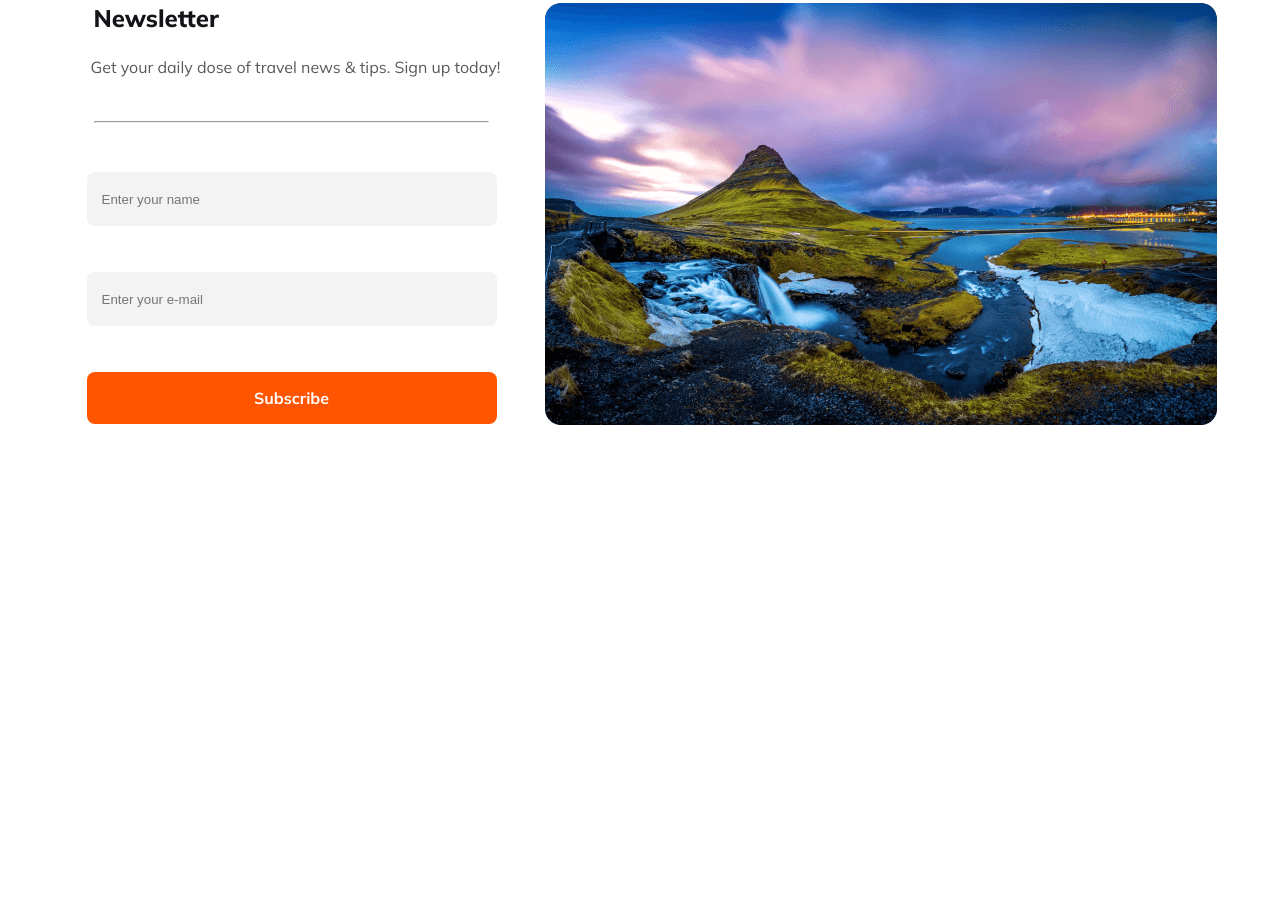
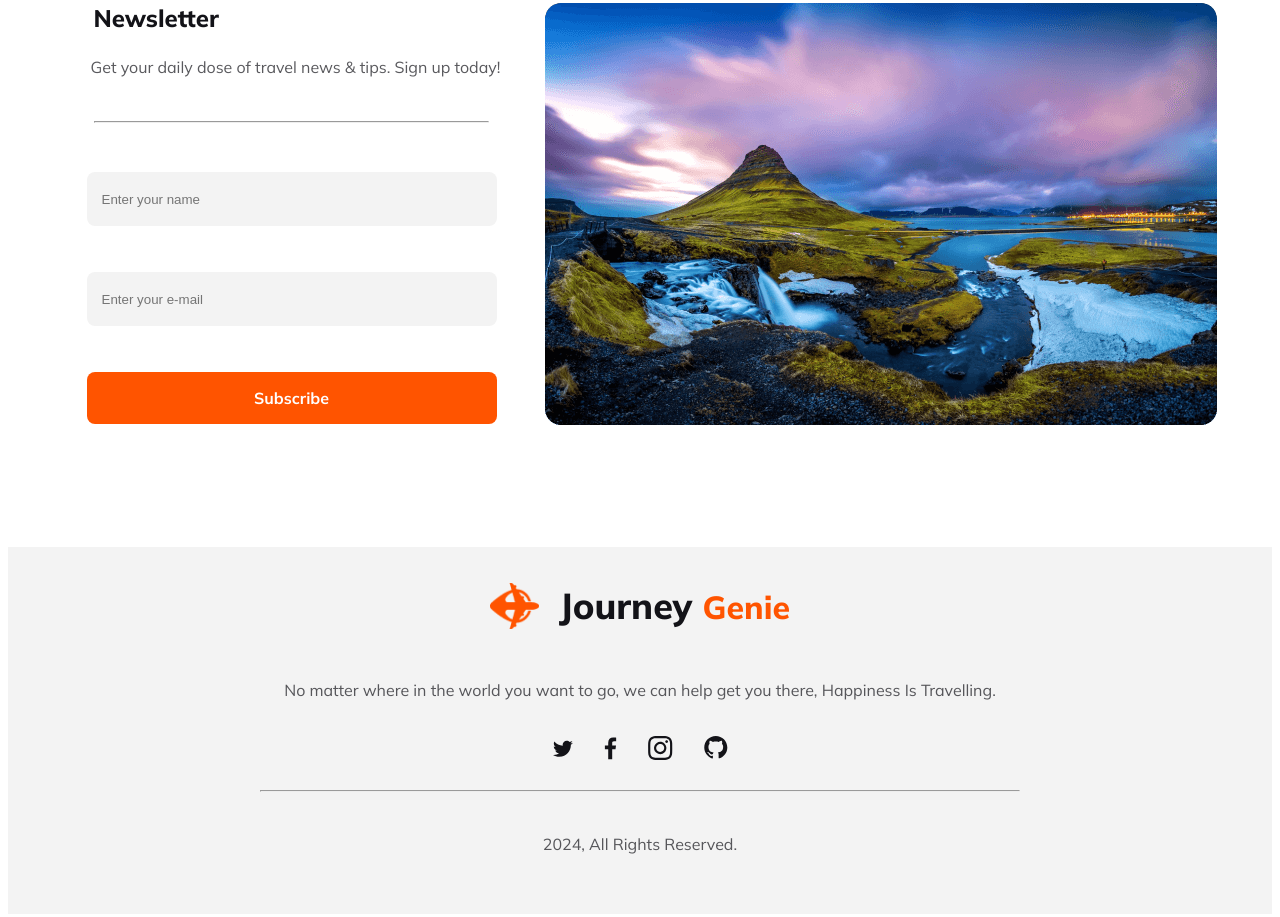
Before and after one commit to rahilaanan/Assignment2, a plain HTML site: page index.html in a window 1280 px wide. Shown: the part 3493-4410 px from the top of the page. Before the commit the page ends 3948 px from the top, so only its background shows below. Drawn offline with Linux system fonts and the light colour scheme.

Commit message:
added footer

```diff
--- a/index.html
+++ b/index.html
@@ -176,7 +176,21 @@
     </main>
 
     <footer>
+<div class="footer-icon">
+    <img src="Images/Group 40071 (2).png" alt="">
+                <h3>Journey <span style="color: #FF5400 ; font-size:32px ;">Genie</span> </h3>
 
+</div>
+<p class="tour-des">No matter where in the world you want to go, we can help get you there,
+    Happiness Is Travelling.</p>
+    <br>
+    <br>
+<img src="Images/icons/Social.svg" alt="">
+<br>
+<br>
+<hr>
+<br>
+<p class="tour-des" style="padding-bottom: 60px;">2024, All Rights Reserved.</p>
     </footer>
 </body>
 
--- a/styles/style.css
+++ b/styles/style.css
@@ -19,7 +19,7 @@ nav img {
     height: 56px;
 }
 
-nav h3 {
+nav h3, footer h3 {
     color: #131318;
     font-size: 36px;
     font-weight: 800;
@@ -398,3 +398,25 @@ font-size: 16px;
 font-weight: 700;
 cursor: pointer;
   }
+
+  /* footer style */
+
+  footer{
+margin-top: 100px;
+text-align: center;
+background: rgba(19, 19, 24, 0.05);
+  }
+.footer-icon{
+    display: flex;
+    justify-content: center;
+    align-items: center;
+    gap: 20px;
+}
+.footer-icon img{
+    width: 49px;
+    height: 46px;
+
+}
+footer hr{
+    width: 60%;
+}
```
Also changed, not shown: Images/icons/Social.svg (added), 2 other files.
